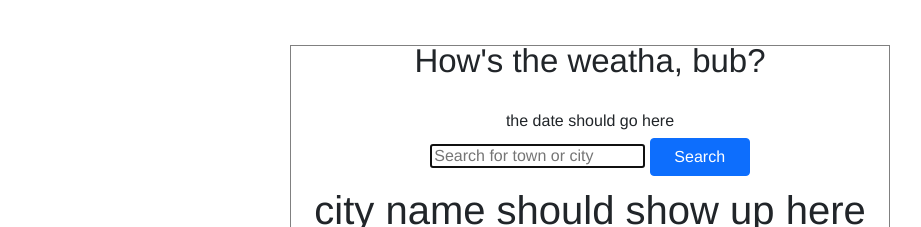
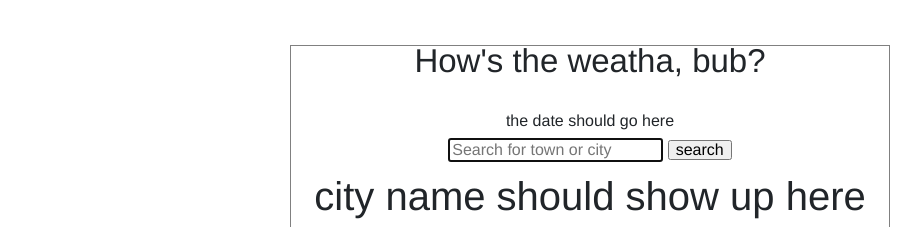
Before and after one commit to Tiffanyy10/project-weather-app, a plain HTML site: page index.html in a window 1280 px wide. Shown: the top 227 px of the page, without its empty margins (50-971 px from the left). Drawn offline with nearby package versions, Linux system fonts and the light colour scheme; no server answers.

Commit message:
played with search box and button

```diff
--- a/index.html
+++ b/index.html
@@ -16,14 +16,18 @@
            <h1 class="h1">How's the weatha, bub?</h1>
            <h6 id="todays-date">the date should go here</h6>
      <div class="search-row">
+
       <form id="search-box">
          <input
           type="text"
           placeholder="Search for town or city"
           autocomplete="off"
           autofocus="on"
+
         />
-        <a href="" class="btn btn-primary">Search</a>
+
+          <input type="submit" value="search" />
+
       </div>
         <h1 id="city-name">city name should show up here</h1>
         <div class="row">
--- a/src/js.js
+++ b/src/js.js
@@ -35,3 +35,5 @@ let apiKey = "4a3dabcb0d3320338e6143377feb5126";
 let apiUrl = `https://api.openweathermap.org/data/2.5/weather?q=New York&appid=${apiKey}&units=metric`;
 
 axios.get(apiUrl).then(displayTemperature);
+
+let form = document.querySelector("search-box");
```
